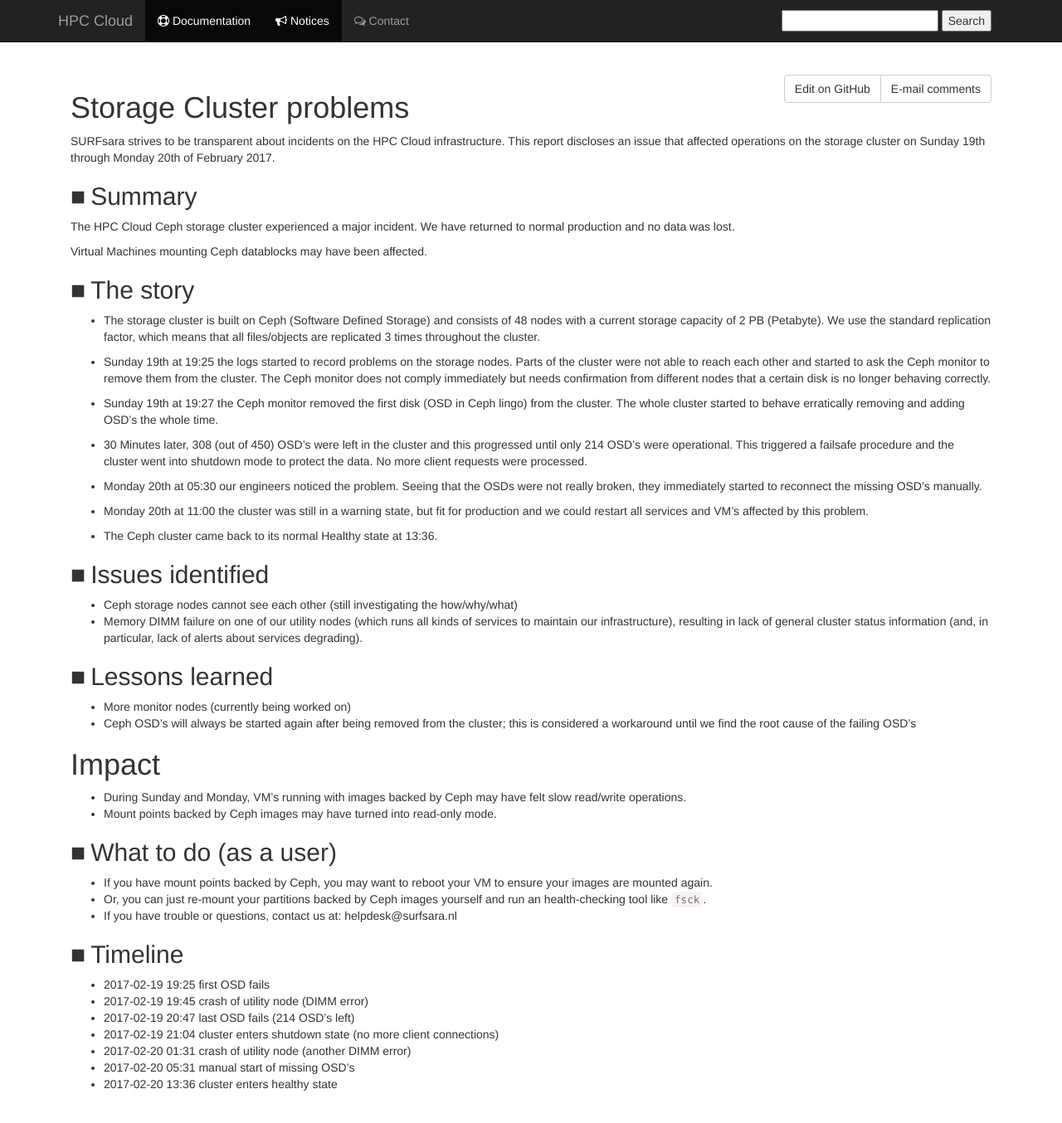
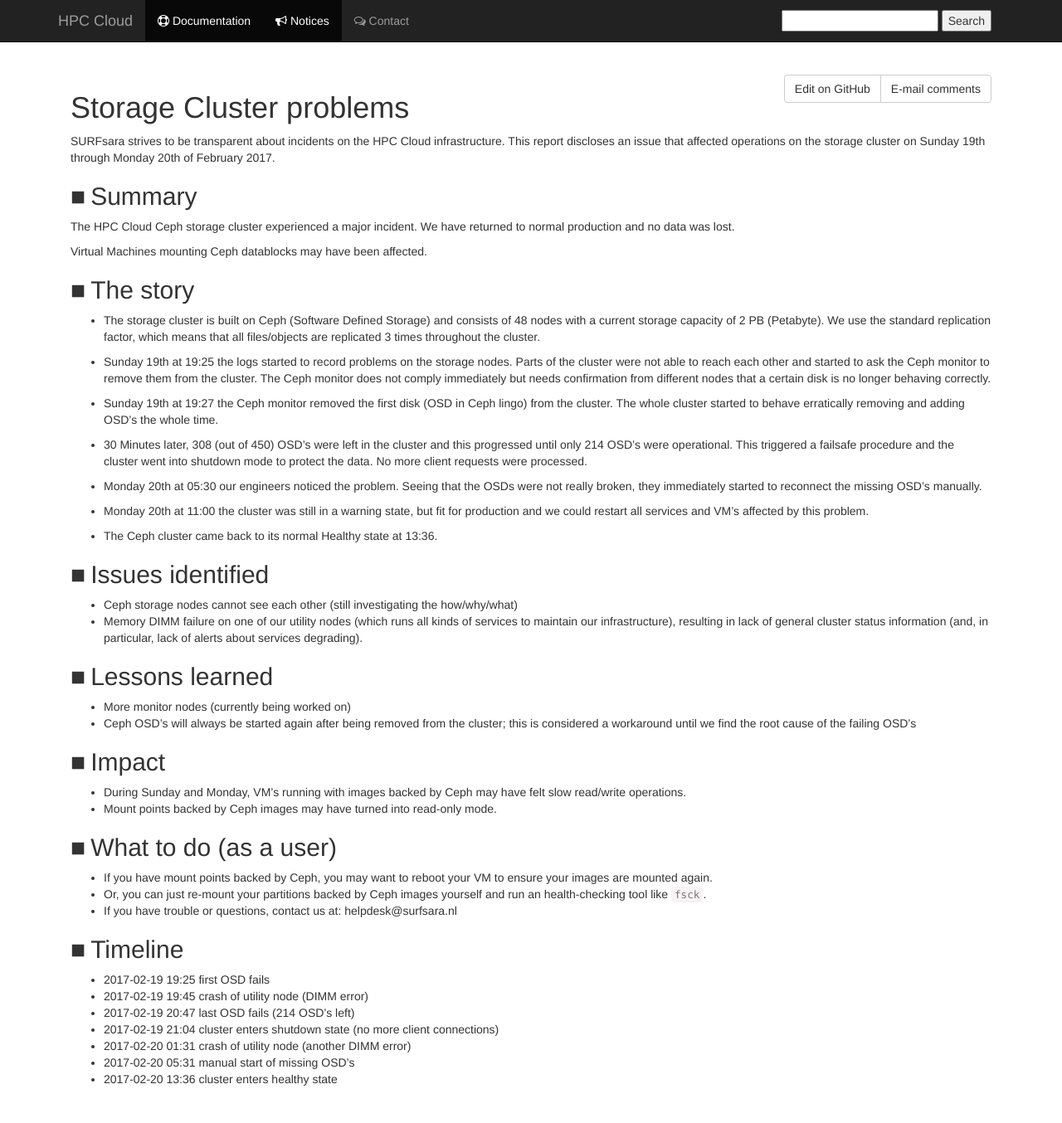
Before and after one commit to sara-nl/clouddocs, a Jekyll site: the page built from notices/ceph_osds.markdown, in a window 1280 px wide and 1367 px high. Shown: the top 1354 px of the window at 83% size. Built offline with Jekyll 4.4.1, drawn with Linux system fonts in a browser that asks for light colours; nearby versions of some CDN libraries; our own code applies the rules of GitHub Pages for plain Markdown files.

Commit message:
corrected heading level

```diff
--- a/notices/ceph_osds.markdown
+++ b/notices/ceph_osds.markdown
@@ -41,7 +41,7 @@
 * More monitor nodes (currently being worked on)
 * Ceph OSD's will always be started again after being removed from the cluster; this is considered a workaround until we find the root cause of the failing OSD's
 
-# Impact
+## Impact
 
 * During Sunday and Monday, VM's running with images backed by Ceph may have felt slow read/write operations.
 * Mount points backed by Ceph images may have turned into read-only mode.
```
